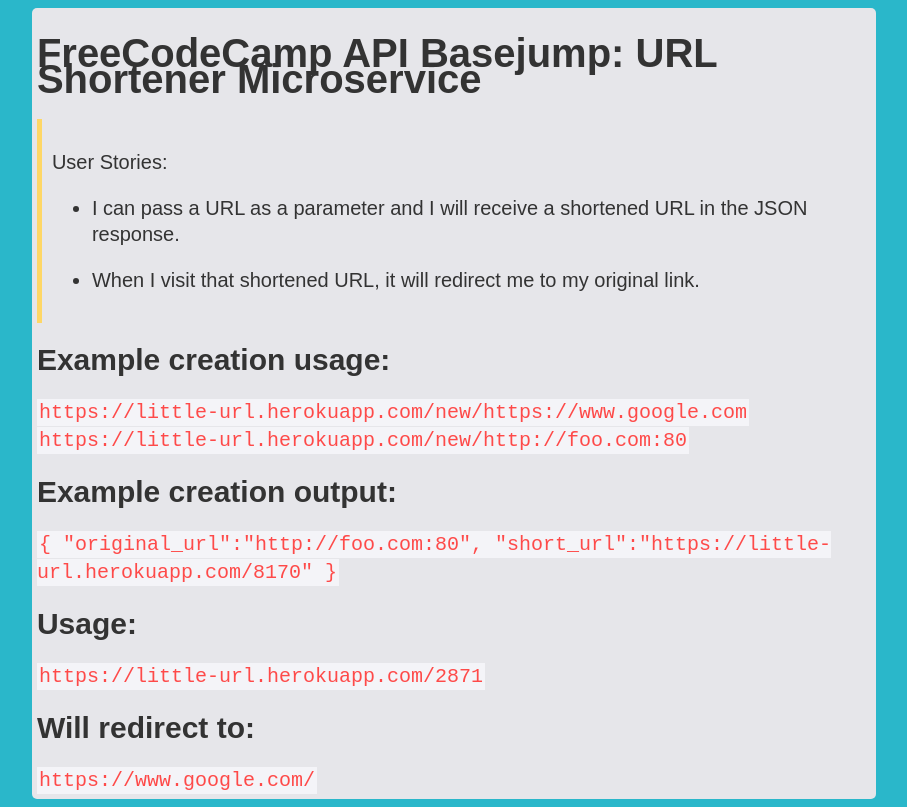
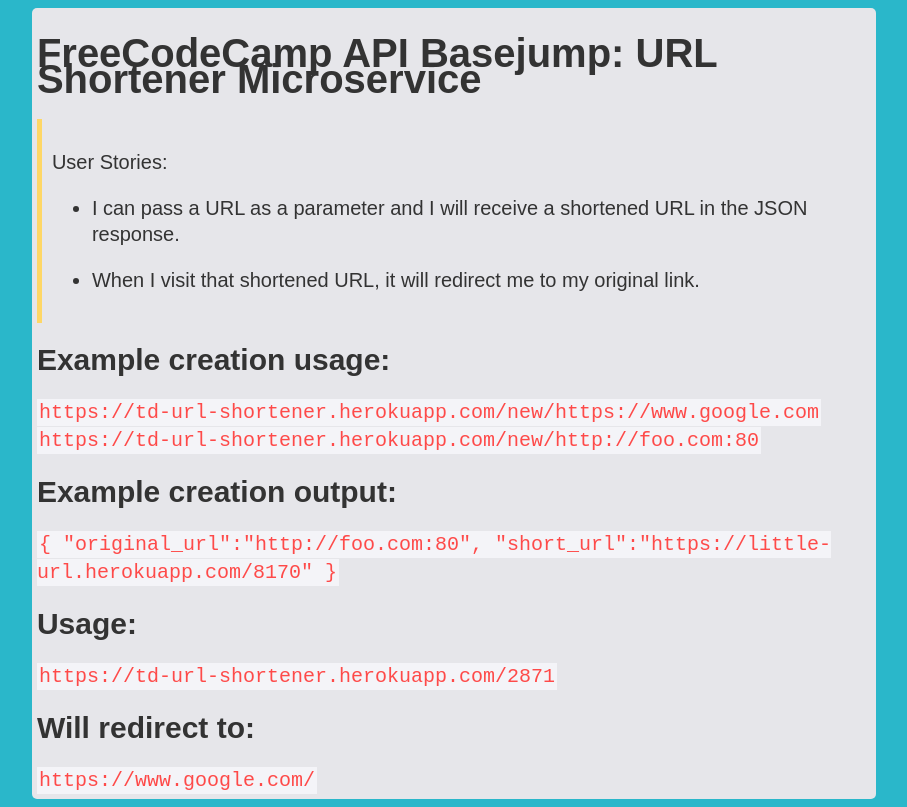
Before and after one commit to trevawhateva/url-shortener, a website: page views/index.html in a window 1280 px wide. Shown: the whole page, without its empty margins (186-1093 px from the left). Drawn offline with Linux system fonts and the light colour scheme; files that its build step writes are made by us from their sources.

Commit message:
updated examples on index page with correct URLs

```diff
--- a/views/index.html
+++ b/views/index.html
@@ -17,12 +17,12 @@
           </div>
           <div>
               <h2>Example creation usage:</h2>
-                  <code>https://little-url.herokuapp.com/new/https://www.google.com</code><br>
-                  <code>https://little-url.herokuapp.com/new/http://foo.com:80</code>
+                  <code>https://td-url-shortener.herokuapp.com/new/https://www.google.com</code><br>
+                  <code>https://td-url-shortener.herokuapp.com/new/http://foo.com:80</code>
               <h2>Example creation output:</h2>
                   <code>{ "original_url":"http://foo.com:80", "short_url":"https://little-url.herokuapp.com/8170" }</code>
               <h2>Usage:</h2>
-                  <code>https://little-url.herokuapp.com/2871</code>
+                  <code>https://td-url-shortener.herokuapp.com/2871</code>
               <h2>Will redirect to:</h2>
                   <code>https://www.google.com/</code>
           </div>
```
